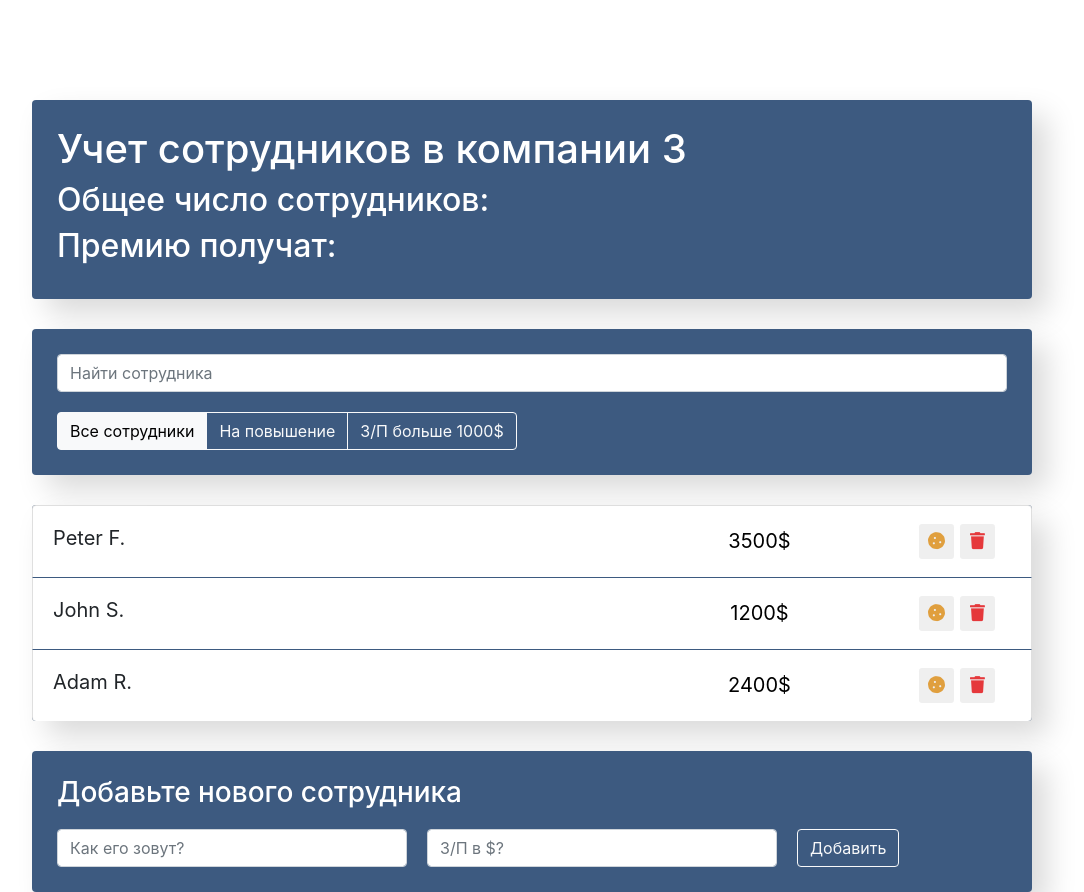
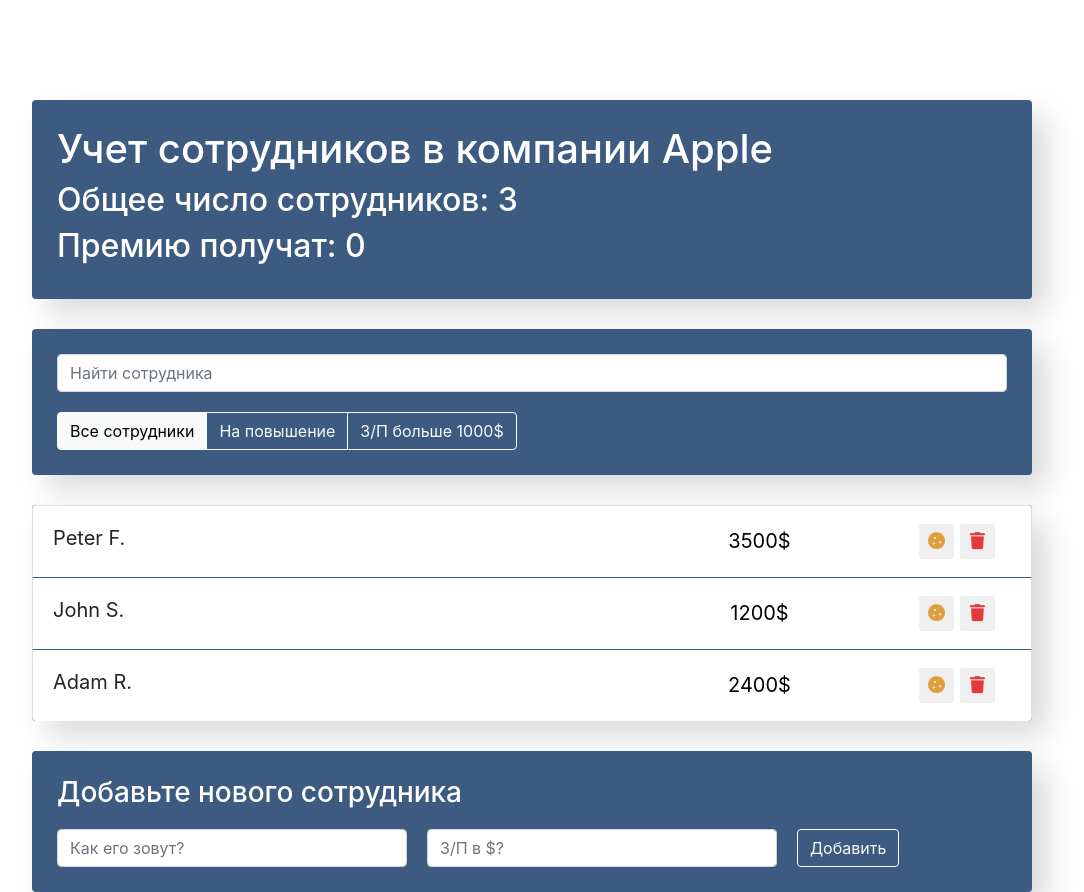
Before and after one commit to Andrew1996-la/employee_accouting, a React (Create React App) app: page / in a window 1280 px wide. Shown: the whole page, without its empty margins (108-1192 px from the left). Built offline with nearby package versions, Linux system fonts and the light colour scheme; the HTML template or start-up script is replaced by a standard one.

Commit message:
Реализовал вывод информации о сотрудниках в компонент app-info

```diff
--- a/src/App.js
+++ b/src/App.js
@@ -61,9 +61,14 @@
   };
 
   render() {
+    const employeesCount = this.state.employeesDB.length;
+    const increased = this.state.employeesDB.filter(
+      (employee) => employee.increase
+    ).length;
+
     return (
       <div className="app">
-        <AppInfo employeesDB={this.state.employeesDB} />
+        <AppInfo increased={increased} employeesCount={employeesCount} />
 
         <div className="search-panel">
           <SearchPanel />
--- a/src/components/app-info/app-info.jsx
+++ b/src/components/app-info/app-info.jsx
@@ -1,11 +1,11 @@
 import "./app-info.css";
 
-const AppInfo = ({ employeesDB }) => {
+const AppInfo = ({ increased, employeesCount }) => {
   return (
     <div className="app-info">
-      <h1>Учет сотрудников в компании {employeesDB.length}</h1>
-      <h2>Общее число сотрудников:</h2>
-      <h2>Премию получат:</h2>
+      <h1>Учет сотрудников в компании Apple</h1>
+      <h2>Общее число сотрудников: {employeesCount}</h2>
+      <h2>Премию получат: {increased}</h2>
     </div>
   );
 };
```
